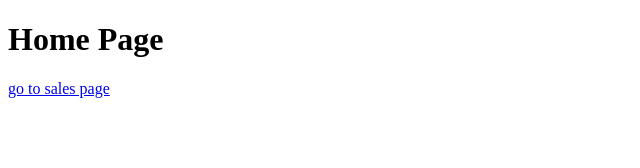
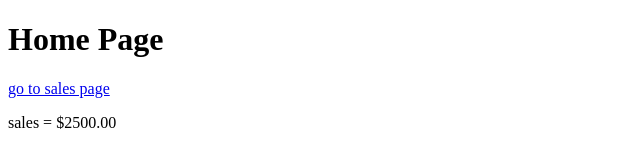
Before and after one commit to Nando2503/First-website, a plain HTML site: page Index.html in a window 1280 px wide. Shown: the whole page, without its empty margins (0-640 px from the left). Drawn offline with Linux system fonts and the light colour scheme.

Commit message:
added sales value

```diff
--- a/Index.html
+++ b/Index.html
@@ -8,5 +8,6 @@
 <body>
     <h1>Home Page</h1>
     <a href="Sales.html">go to sales page</a>
+    <p>sales = $2500.00</p>
 </body>
 </html>
```
